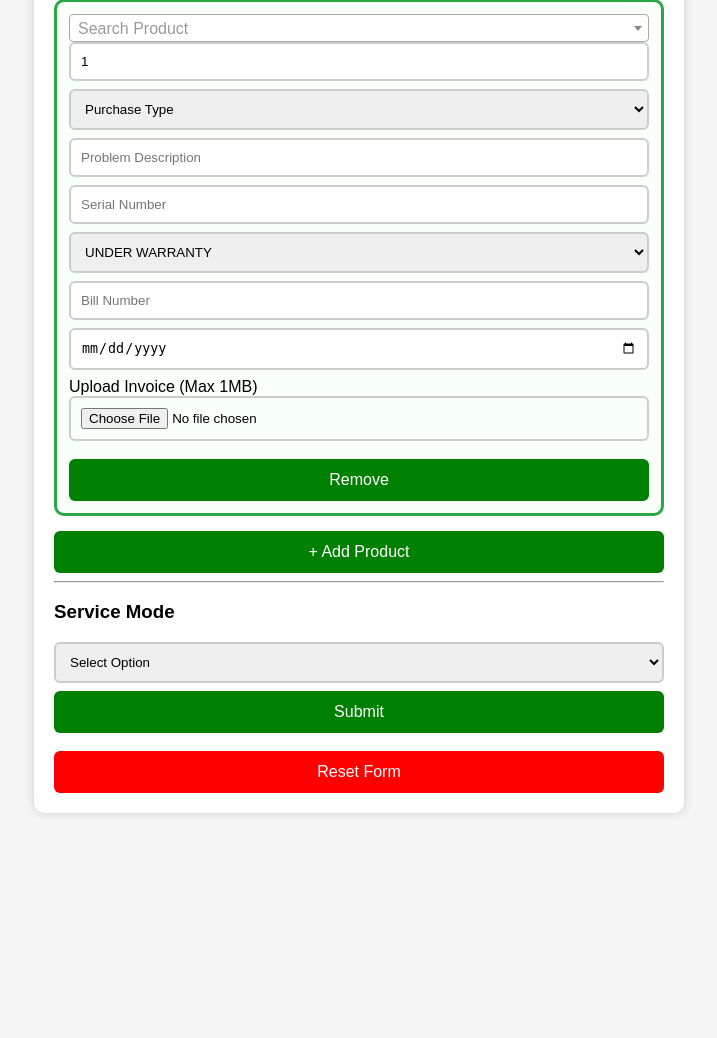
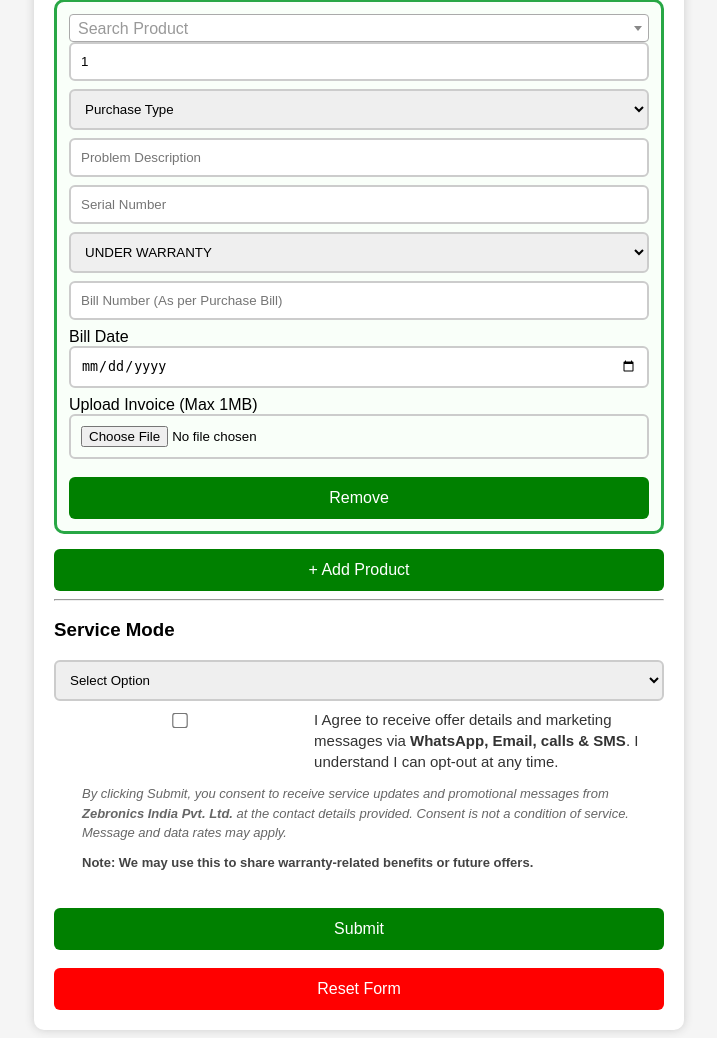
Before and after one commit to sudhakar96536-droid/service-center-app, a Flask app: page / in a window 1280 px wide. Shown: the part 824-1862 px from the top of the page, without its empty margins (281-998 px from the left). Before the commit the page ends 1639 px from the top, so only its background shows below. Run offline with Flask 3, Linux system fonts and the light colour scheme; some libraries are stand-ins or nearby versions.

Commit message:
Update form.html

```diff
--- a/templates/form.html
+++ b/templates/form.html
@@ -195,6 +195,7 @@
 
             <input type="text" name="courier_name" placeholder="Courier Name">
             <input type="text" name="docket_no" placeholder="Courier Docket No">
+            <label>Docket Date</label>
             <input type="date" name="docket_date" placeholder="Docket Date">
             <input type="number" name="no_boxes" placeholder="No of Boxes">
             <input type="number" name="no_items" placeholder="No of Items">
@@ -211,6 +212,23 @@
 
         <br>
 
+        <div style="display: flex; align-items: flex-start; margin-bottom: 12px;">
+            <input type="checkbox" id="tc_accepted" name="tc_accepted" style="margin-top: 5px; margin-right: 12px; transform: scale(1.2);">
+                <label for="marketing_consent" style="font-size: 15px; line-height: 1.4; color: #333;">
+                    I Agree to receive offer details and marketing messages via <b>WhatsApp, Email, calls & SMS</b>. I understand I can opt-out at any time.
+                </label>
+        </div>
+
+        <div style="font-size: 13px; color: #666; line-height: 1.5; margin-left: 28px;">
+            <p style="margin: 0 0 10px 0; font-style: italic;">
+                By clicking Submit, you consent to receive service updates and promotional messages from <b>Zebronics India Pvt. Ltd.</b> at the contact details provided. Consent is not a condition of service. Message and data rates may apply.
+            </p>
+            <p style="margin: 0; color: #444;">
+                <strong>Note: We may use this to share warranty-related benefits or future offers.</strong>
+            </p>
+        </div>
+        <br>
+        <br>
         <button type="submit">Submit</button>
         <br>
         <br>
@@ -282,7 +300,8 @@ function addProduct() {
             <option value="OUT OF WARRANTY">OUT OF WARRANTY</option>
         </select>
 
-        <input type="text" name="bill[]" placeholder="Bill Number">
+        <input type="text" name="bill[]" placeholder="Bill Number (As per Purchase Bill)">
+        <label>Bill Date</label>
         <input type="date" name="date[]" required>
 
         <!-- ✅ NEW -->
```
